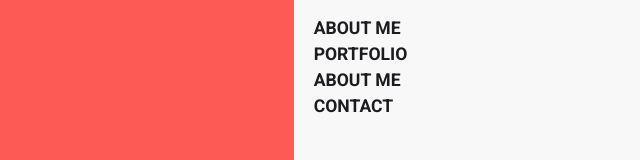
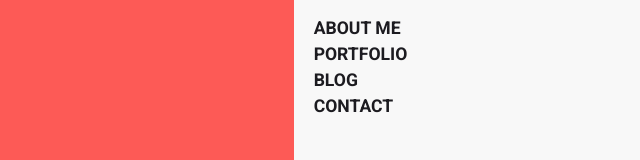
Before and after one commit to Makosai/kristech_io, a Next.js app: page / in a window 1280 px wide. Shown: the part 631-791 px from the top of the page, without its empty margins (346-986 px from the left). Built offline with nearby package versions, Linux system fonts and the light colour scheme.

Commit message:
Update navigator.

```diff
--- a/pages/index.js
+++ b/pages/index.js
@@ -14,7 +14,7 @@ export default function Home() {
         <div id={styles.navigator}>
           <div className={styles.navItem}>About me</div>
           <div className={styles.navItem}>Portfolio</div>
-          <div className={styles.navItem}>About me</div>
+          <div className={styles.navItem}>Blog</div>
           <div className={styles.navItem}>Contact</div>
         </div>
       </main>
```
